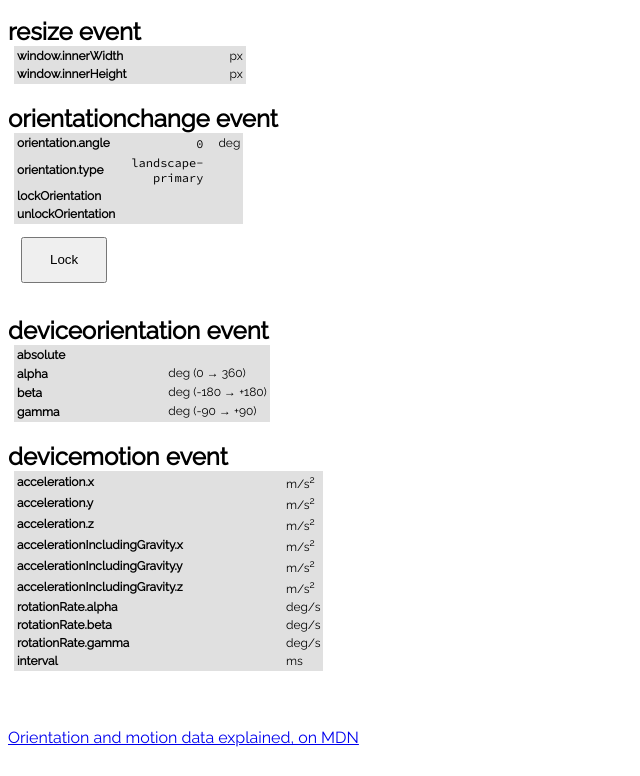
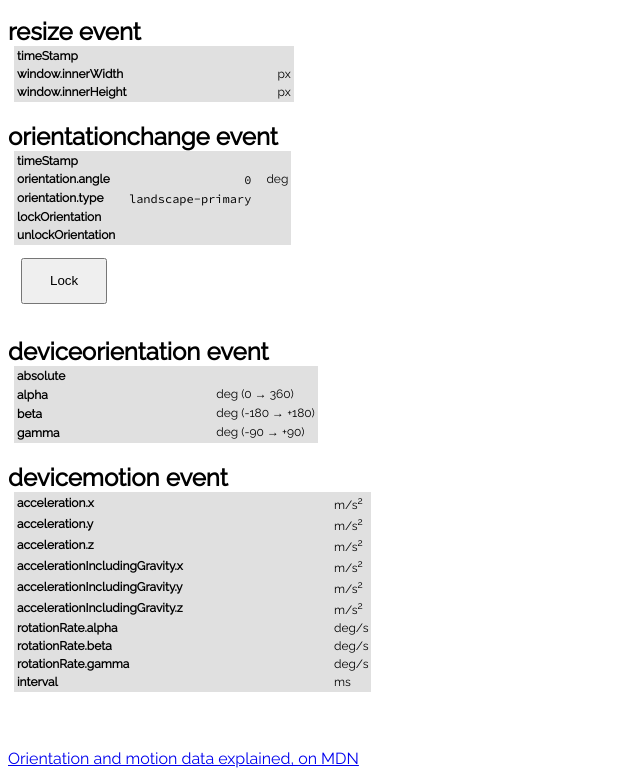
Before and after one commit to fpirsch/fpirsch.github.io, a plain HTML site: page events/orientation-events.html in a window 1280 px wide. Shown: the part 48-824 px from the top of the page, without its empty margins (0-640 px from the left). Before the commit the page ends 803 px from the top, so only its background shows below. Drawn offline with Linux system fonts and the light colour scheme.

Commit message:
Update orientation-events.html

```diff
--- a/events/orientation-events.html
+++ b/events/orientation-events.html
@@ -23,7 +23,7 @@
 
     .event td:nth-child(2) {
         font-family: "Source Code Pro";
-        width: 7em;
+        width: 11em;			/* les timeStamp sont parfois très longs */
         text-align: right;
         padding-right: 1em;
     }
@@ -40,6 +40,7 @@
 <h2>resize event</h2>
 
 <table class="event">
+<tr><td>timeStamp</td><td id="resizeTS"></td><td></td></tr>
 <tr><td>window.innerWidth</td><td id="innerW"></td><td>px</td></tr>
 <tr><td>window.innerHeight</td><td id="innerH"></td><td>px</td></tr>
 </table>
@@ -47,6 +48,7 @@
 <h2>orientationchange event</h2>
 
 <table class="event">
+<tr><td>timeStamp</td><td id="orientationTS"></td><td></td></tr>
 <tr><td>orientation.angle</td><td id="viewOrientationAngle"></td><td>deg</td></tr>
 <tr><td>orientation.type</td><td id="viewOrientationType"></td><td></td></tr>
 <tr><td>lockOrientation</td><td id="viewLock"></td><td></td></tr>
@@ -110,11 +112,15 @@ function toggleLock() {
 function handleResize(event) {
 	innerW.textContent = innerWidth;
 	innerH.textContent = innerHeight;
+	resizeTS.textContent = event.timeStamp || (Date.now() + ' (now)');
 }
 
 function handleScreenOrientation(event) {
 	viewOrientationAngle.textContent = screen.orientation.angle;
 	viewOrientationType.textContent = screen.orientation.type;
+	if (event) {
+		orientationTS.textContent = event.timeStamp || (Date.now() + ' (now)');
+	}
 }
 
 function handleDeviceOrientation(event) {
```
